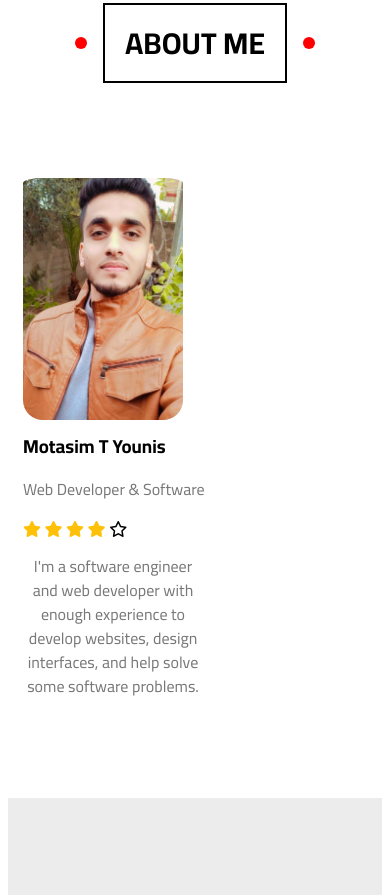
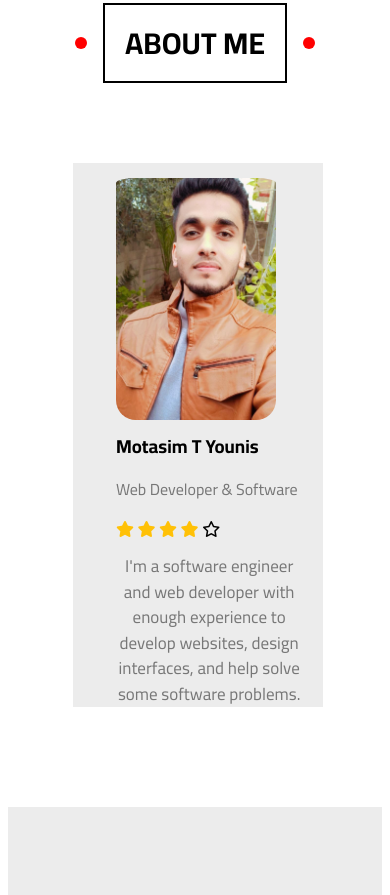
Before and after one commit to motasimyounis/portfo, a plain HTML site: page index.html in a window 390 px wide. Shown: the part 1136-2031 px from the top of the page. Drawn offline with Linux system fonts and the light colour scheme.

Commit message:
Add files via upload

```diff
--- a/css/por.css
+++ b/css/por.css
@@ -349,41 +349,43 @@ ul {
 }
 @media (max-width: 991px) {
   .testimonials .container {
-  display: grid;
-  grid-template-columns: repeat(auto-fill, minmax(600px, 1fr));
-  gap: 40px;
+  display: flex;
+  align-items: center;
+  margin-left: 235px;
 }
   .testimonials .box p {
-    text-align: center;
-    width: 75%;
+    width: 90%;
+    font-size: 17px;
+
 
   }
 .testimonials .box {
   align-items: center;
   max-width:100%;
+  width:250px;
   margin-left:0px;
-  padding-left:0px;
-  background-color: white;
+  padding-left:43px;
+  background-color:#ececec;
 }
 }
 @media (max-width: 767px) {
   .testimonials .container {
+    display: flex;
     align-items: center;
-    display: grid;
-    grid-template-columns: repeat(auto-fill, minmax(600px, 1fr));
-    gap: 40px;
+    margin-left: 200px;
 }
   .testimonials .box p {
     text-align: center;
-    width: 75%;
+    width: 90%;
 
   }
 .testimonials .box {
   align-items: center;
   max-width:100%;
+  width:250px;
   margin-left:0px;
   padding-left:0px;
-  background-color: white;
+  background-color: #ececec;
 }
   .testimonials .box h3 {
     margin: 0 0 10px;
@@ -391,22 +393,22 @@ ul {
 }
 @media (max-width: 575px) {
   .testimonials .container {
+    display: flex;
     align-items: center;
-    display: grid;
-    grid-template-columns: repeat(auto-fill, minmax(400px, 1fr));
-    gap: 40px;
+    margin-left: 50px;
 }
   .testimonials .box p {
     text-align: center;
-    width: 75%;
+    width: 90%;
 
   }
 .testimonials .box {
   align-items: center;
   max-width:100%;
+  width:250px;
   margin-left:0px;
-  padding-left:0px;
-  background-color: white;
+  padding-left:43px;
+  background-color: #ececec;
 }
   .testimonials .box h3 {
     margin: 0 0 10px;
```
